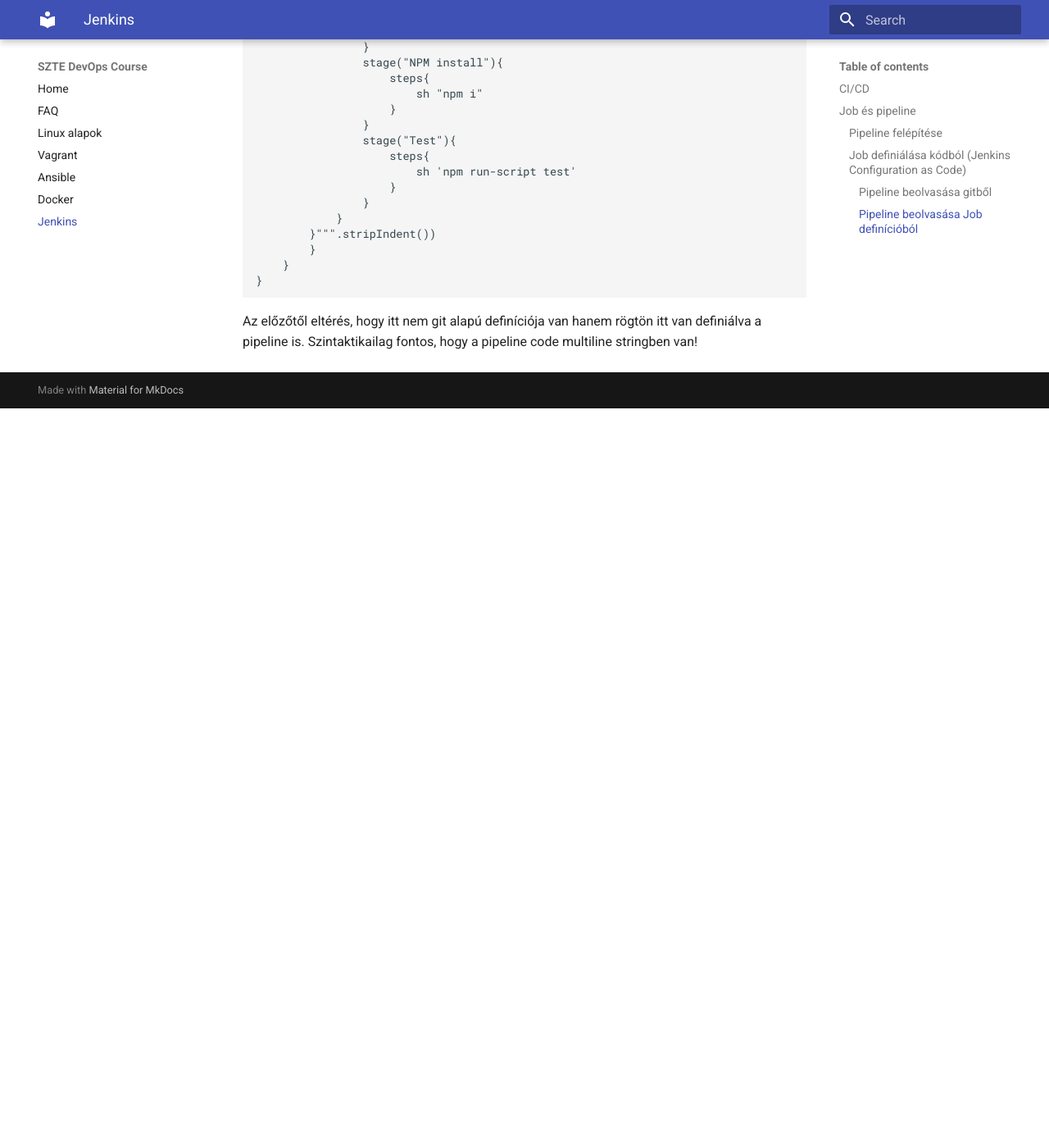
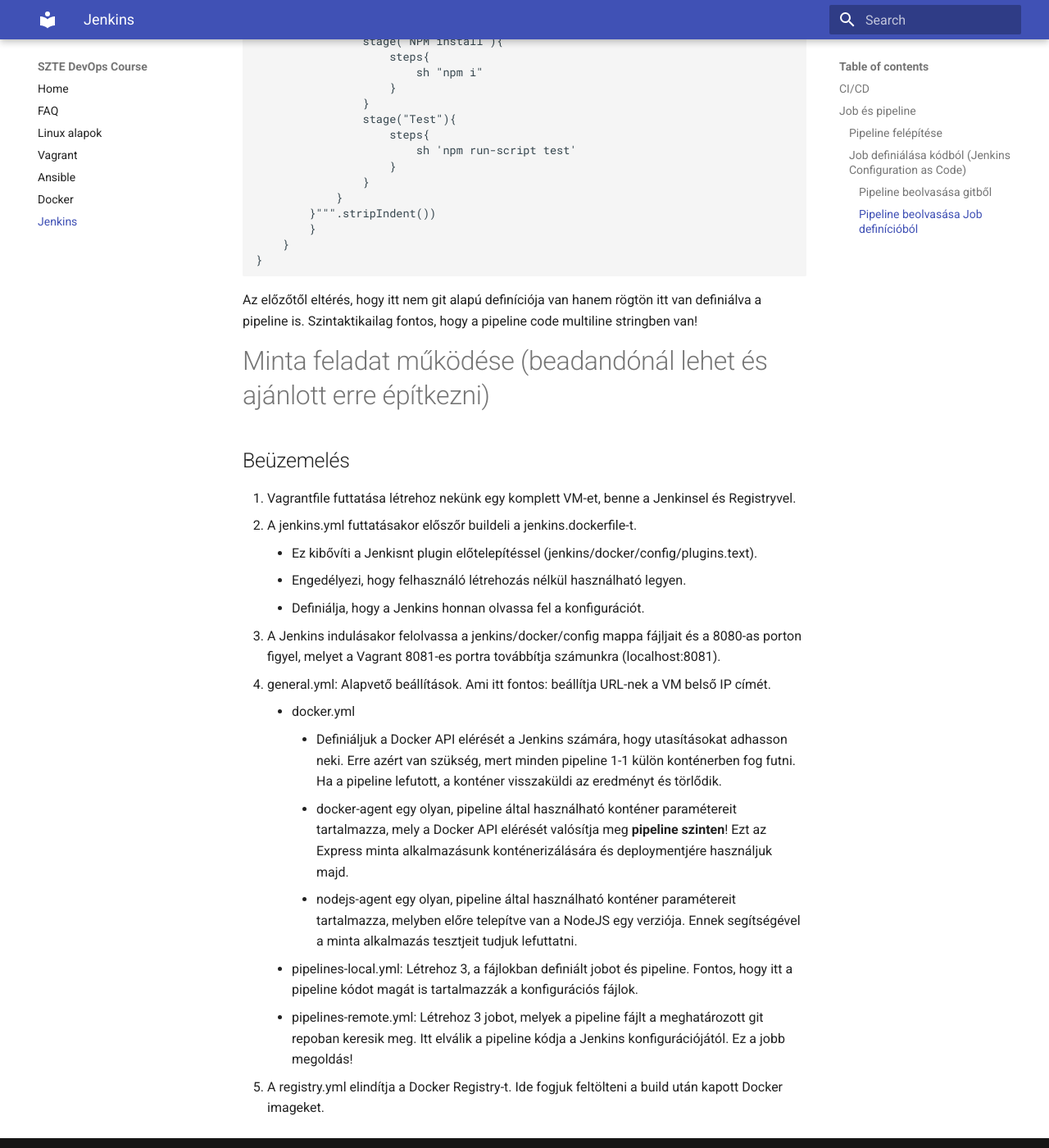
Before and after one commit to Zsomx/devops-course-szte, an MkDocs documentation site: the page built from docs/jenkins.md, in a window 1280 px wide and 1400 px high, scrolled down 1861 px. Shown: the whole window at 82% size. Built offline with MkDocs 1.6.1 and Material for MkDocs 9.7.7, drawn with Linux system fonts in a browser that asks for light colours; before the commit the page ends 2359 px from its top, so only the background shows below that; some of the changed text lies outside the part shown.

Commit message:
jenkins system details

````diff
--- a/docs/jenkins.md
+++ b/docs/jenkins.md
@@ -73,3 +73,19 @@
 }
 ```
 Az előzőtől eltérés, hogy itt nem git alapú definíciója van hanem rögtön itt van definiálva a pipeline is. Szintaktikailag fontos, hogy a pipeline code multiline stringben van!
+# Minta feladat működése (beadandónál lehet és ajánlott erre építkezni)
+## Beüzemelés
+1. Vagrantfile futtatása létrehoz nekünk egy komplett VM-et, benne a Jenkinsel és Registryvel.
+2. A jenkins.yml futtatásakor előszőr buildeli a jenkins.dockerfile-t.
+    - Ez kibővíti a Jenkisnt plugin előtelepítéssel (jenkins/docker/config/plugins.text).
+    - Engedélyezi, hogy felhasználó létrehozás nélkül használható legyen.
+    - Definiálja, hogy a Jenkins honnan olvassa fel a konfigurációt.
+3. A Jenkins indulásakor felolvassa a jenkins/docker/config mappa fájljait és a 8080-as porton figyel, melyet a Vagrant 8081-es portra továbbítja számunkra (localhost:8081).
+   - general.yml: Alapvető beállítások. Ami itt fontos: beállítja URL-nek a VM belső IP címét.
+    - docker.yml
+        - Definiáljuk a Docker API elérését a Jenkins számára, hogy utasításokat adhasson neki. Erre azért van szükség, mert minden pipeline 1-1 külön konténerben fog futni. Ha a pipeline lefutott, a konténer visszaküldi az eredményt és törlődik.
+        - docker-agent egy olyan, pipeline által használható konténer paramétereit tartalmazza, mely a Docker API elérését valósítja meg __pipeline szinten__! Ezt az Express minta alkalmazásunk konténerizálására és deploymentjére használjuk majd.
+        - nodejs-agent egy olyan, pipeline által használható konténer paramétereit tartalmazza, melyben előre telepítve van a NodeJS egy verziója. Ennek segítségével a minta alkalmazás tesztjeit tudjuk lefuttatni.
+    - pipelines-local.yml: Létrehoz 3, a fájlokban definiált jobot és pipeline. Fontos, hogy itt a pipeline kódot magát is tartalmazzák a konfigurációs fájlok.
+    - pipelines-remote.yml: Létrehoz 3 jobot, melyek a pipeline fájlt a meghatározott git repoban keresik meg. Itt elválik a pipeline kódja a Jenkins konfigurációjától. Ez a jobb megoldás!
+4. A registry.yml elindítja a Docker Registry-t. Ide fogjuk feltölteni a build után kapott Docker imageket.
````
Also changed, not shown: other parts of docs/jenkins.md (+1 -1 lines).
